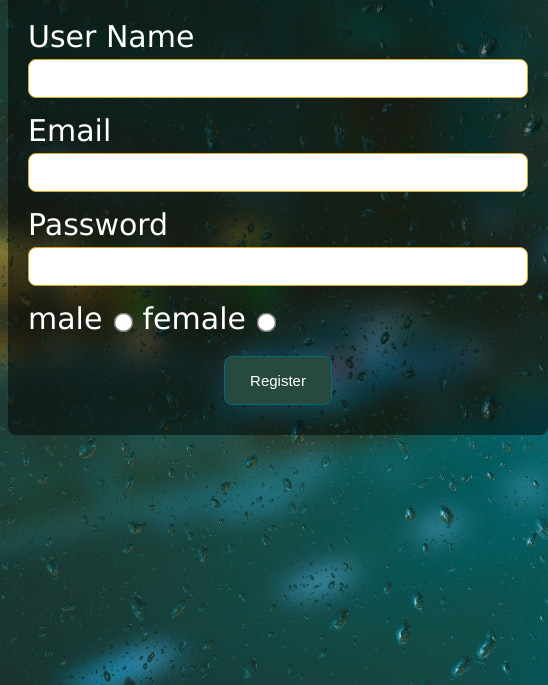
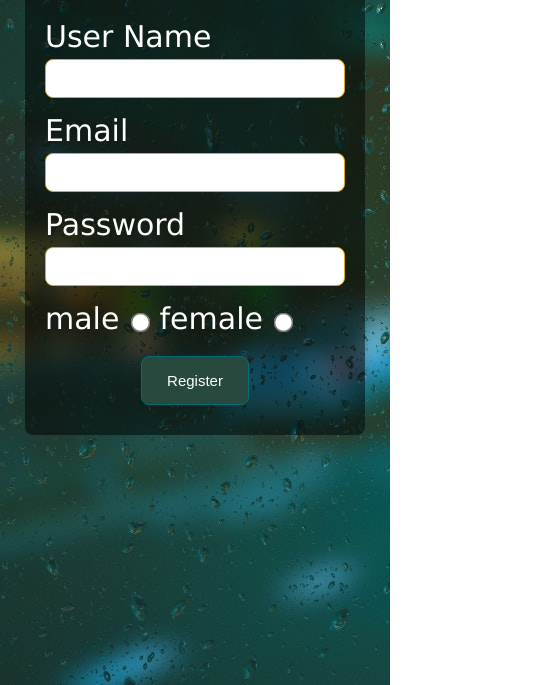
Before and after one commit to mdriz22/Sample-Sign-up-page, a plain HTML site: page index.html in a window 390 px wide. Shown: the part 352-1037 px from the top of the page, 548 px wide, since content can reach past the window. Drawn offline with Linux system fonts and the light colour scheme.

Commit message:
Update style4.css

```diff
--- a/style4.css
+++ b/style4.css
@@ -58,3 +58,17 @@ button{
     -webkit-transform:scale(1.5);
 
 }
+@media screen and (max-width:890px){
+
+
+    .regfrom{
+        width: 300px;
+        background-color: rgba(0,0,0,.5);
+        margin: 250px auto;
+        color:white;
+        padding: 10px 20px 30px;
+        font-size: 30px;
+        border-radius:8px;
+
+    }
+}
```
